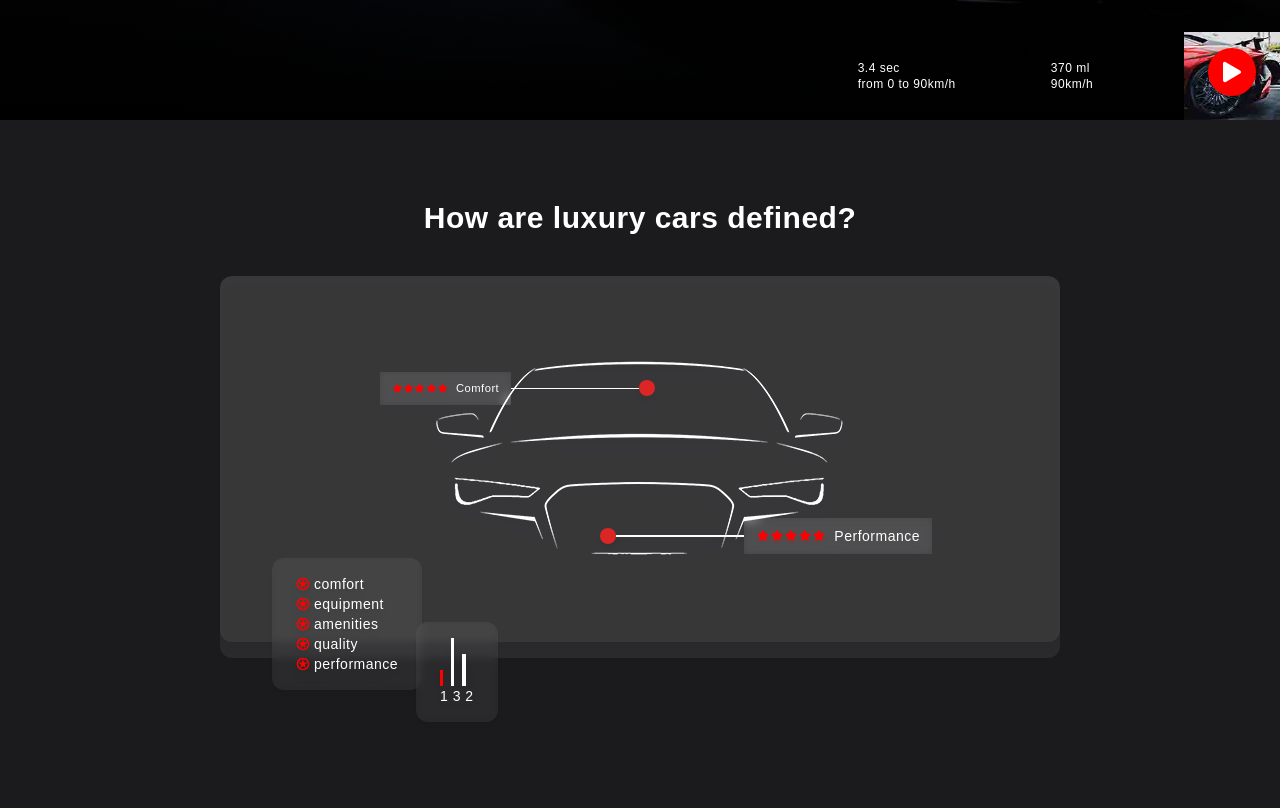
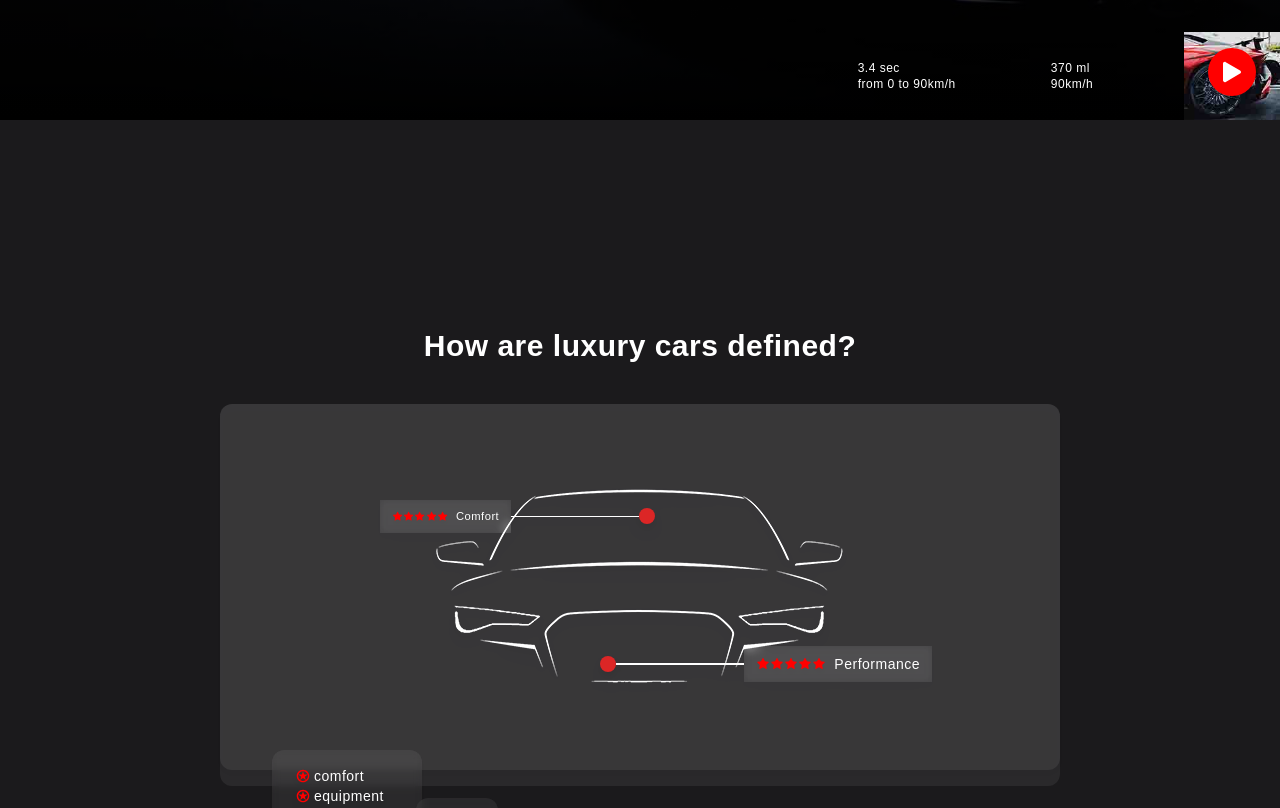
Before and after one commit to joel-kalema/luxury-cars, a Next.js app: page / in a window 1280 px wide. Shown: the part 680-1488 px from the top of the page. Built offline with nearby package versions, Linux system fonts and the light colour scheme.

Commit message:
update styles

```diff
--- a/components/caracteristic.js
+++ b/components/caracteristic.js
@@ -6,7 +6,7 @@ export default function Caracteristic() {
     const lists = ['comfort', 'equipment', 'amenities', 'quality', 'performance']
 
     return (
-        <div className="p-20 mx-auto relative">
+        <div className="py-52 px-20 mx-auto relative">
             <h1 className='font-bold mb-10 text-3xl text-center'>How are luxury cars defined?</h1>
             <div className='w-[75%] mx-auto bg-[#fff1] pb-4 rounded-xl'>
                 <div className='w-full p-20 flex justify-center mx-auto mt-[1rem] bg-[#fff1] mt-16 relative rounded-xl drop-shadow-lg'>
@@ -47,14 +47,14 @@ export default function Caracteristic() {
                     </div>
                 </div>
             </div>
-            <div className='absolute text-sm left-[17rem] bottom-[3rem] py-4 px-6 exp backdrop-blur-sm bg-[#fff1] rounded-xl drop-shadow-lg'>
+            <div className='absolute text-sm left-[17rem] bottom-[7rem] py-4 px-6 exp backdrop-blur-sm bg-[#fff1] rounded-xl drop-shadow-lg'>
                 <lu>
                     {lists.map(list => (
                         <li key={list} className='flex items-center'><GiAlliedStar  className='mr-1 text-[red]'/> {list}</li>
                     ))}
                 </lu>
             </div>
-            <div className='absolute text-sm left-[26rem] bottom-[1rem] py-4 px-6 exp backdrop-blur-sm bg-[#fff1] rounded-xl drop-shadow-lg'>
+            <div className='absolute text-sm left-[26rem] bottom-[6rem] py-4 px-6 exp backdrop-blur-sm bg-[#fff1] rounded-xl drop-shadow-lg'>
                 <div className='flex items-end'>
                     <div className='w-[.2rem] h-[1rem] bg-[red] mr-2'></div>
                     <div className='w-[.2rem] h-[3rem] bg-[#fff] mr-2'></div>
```
